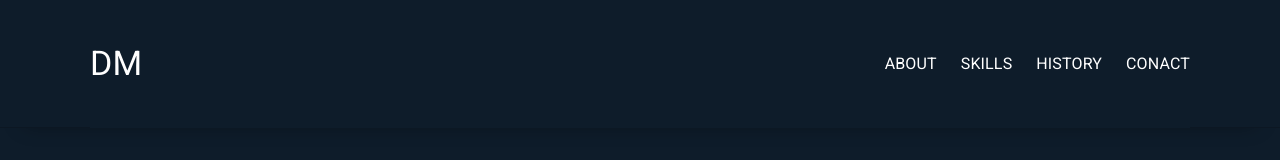
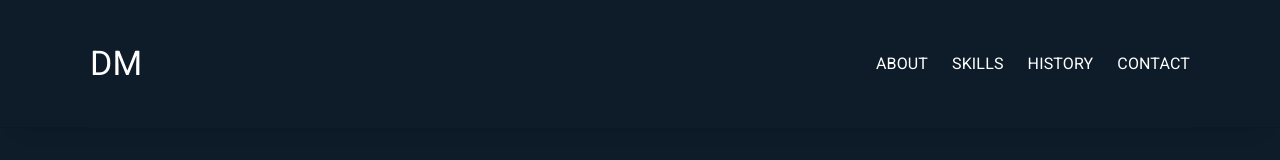
Before and after one commit to DominikMikes/portfolio, a React (Create React App) app: page / in a window 1280 px wide. Shown: the top 160 px of the page. Built offline with nearby package versions, Linux system fonts and the light colour scheme; a web font is replaced by a local one.

Commit message:
text changes

```diff
--- a/src/components/welcome/welcome.tsx
+++ b/src/components/welcome/welcome.tsx
@@ -7,7 +7,7 @@ const headlines = [
     "I build software solutions.",
     "I love to write beatiful code.",
     "I build performance oriented apps.",
-    "I never stop learning something new."
+    "I never stop learning."
 ];
 
 export default class Welcome extends React.Component {
--- a/src/data/menu.json
+++ b/src/data/menu.json
@@ -12,7 +12,7 @@
         "link": "history"
     },
     {
-        "label": "Conact",
+        "label": "Contact",
         "link": "contact"
     }
 ]
```
